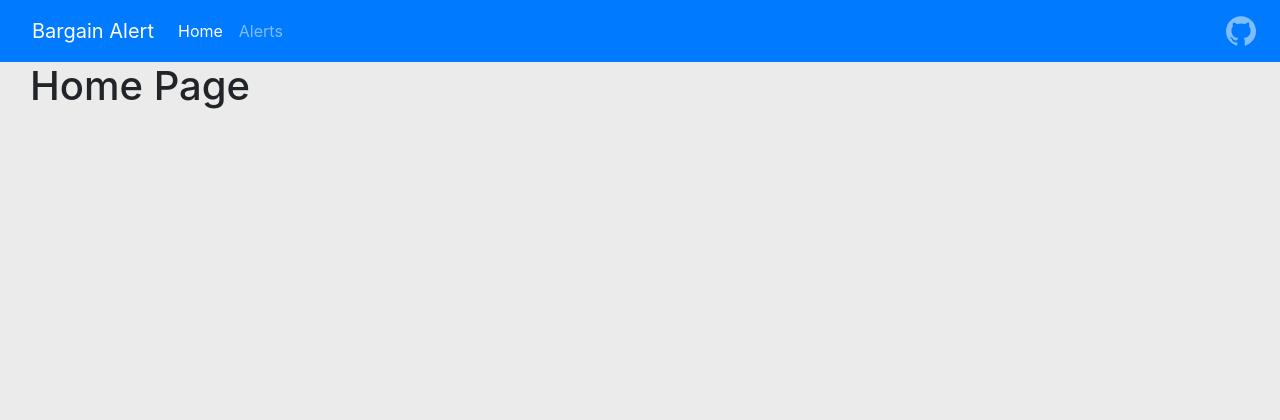
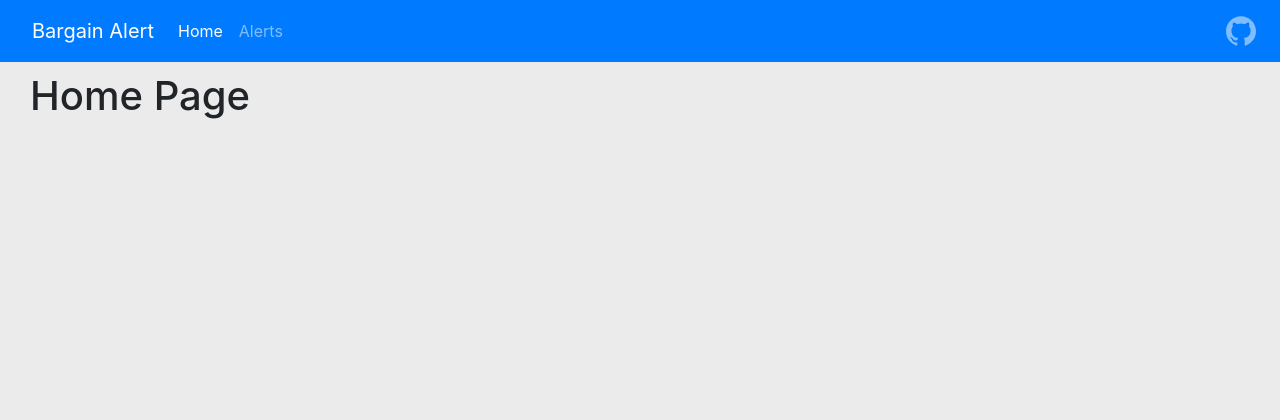
Before and after one commit to Flumm3ry/OzbargainWebscraper, a Flask app: page / in a window 1280 px wide. Shown: the top 420 px of the page. Run offline with Flask 2, Linux system fonts and the light colour scheme; some libraries are stand-ins or nearby versions.

Commit message:
Added padding to fix the space for the navbar and the footer

```diff
--- a/static/css/main.css
+++ b/static/css/main.css
@@ -1,9 +1,11 @@
 .myTitle{
 	margin-left: 30px;
+	padding-top: 10px;
 }
 
 body{
 	background-color: #ebebeb;
+	padding-bottom: 40px;
 }
 
 .card{
```
